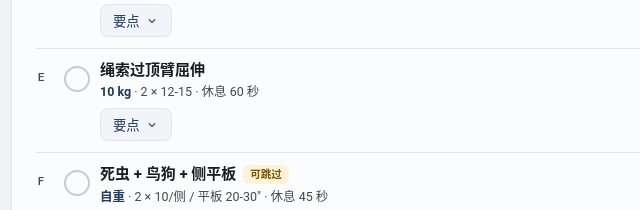
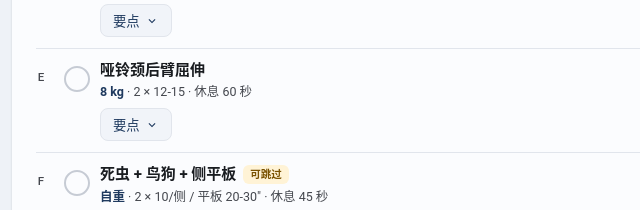
Before and after one commit to CycloneKay/yundon, a website: page index.html in a window 1280 px wide. Shown: the part 2259-2469 px from the top of the page, 0-640 px from the left. Drawn offline with Linux system fonts and the light colour scheme.

Commit message:
将绳索过顶臂屈伸替换为哑铃颈后臂屈伸（同练三头长头，哑铃更可控、不加重肩肘压力）

```diff
--- a/index.html
+++ b/index.html
@@ -277,7 +277,7 @@ var D1=[
  ["C","坐姿推肩机",0,["空载","2.5 kg/边","2.5 kg/边","5 kg/边","5 kg/边"],"3","10-12","90 秒","靠背接近竖直，全程不塌腰。肩前侧不适就把重量减半、缩小行程，或退回空载。"],
  ["D","哑铃侧平举",0,["4 kg","5 kg","5 kg","6 kg","7.5 kg"],"4","12-15","60 秒","重量是每只手。小重量慢速，顶峰停 1 秒。这是最容易贪重的动作，宁轻勿重——用惯性甩起来的侧平举等于没练。"],
  ["E","绳索三头下压",0,["10 kg","12.5 kg","15 kg","15 kg","17.5 kg"],"3","12-15","60 秒","大臂夹紧体侧不动，只动小臂。身体不要前后晃借力。"],
- ["F","绳索过顶臂屈伸",0,["10 kg","12.5 kg","15 kg","15 kg","17.5 kg"],"3","10-12","60 秒","背对滑轮，肘尖朝前不动，只动小臂。三头长头决定手臂围度，别省这一步。"],
+ ["F","哑铃颈后臂屈伸",0,["8 kg","10 kg","10 kg","12.5 kg","15 kg"],"3","10-12","60 秒","双手共握一只哑铃置于颈后，大臂贴近耳侧固定不动，只做肘部屈伸、慢速下放。三头长头决定手臂围度，别省这一步。"],
  ["末尾","弹力带拉开 + 过顶环绕",1,["轻带","轻带","轻带","轻带","轻带"],"3+2","20 / 15","45 秒","体态方案一，每天都可做，不限训练日。"]
 ];
 var D2=[
@@ -294,7 +294,7 @@ var D3=[
  ["B","腿屈伸机",0,["10 kg","12.5 kg","15 kg","15-20 kg","20 kg"],"4","12-15","75 秒","股四头孤立，顶峰停 1 秒慢放。膝前侧不适就减重、缩小行程。这是腿部第二个动作，位置提前。"],
  ["C","上斜哑铃卧推",0,["10 kg","10 kg","12.5 kg","12.5 kg","15 kg"],"3","10-12","90 秒","重量是每只手。椅背 30°，躺下时用大腿把哑铃顶上去，别从地上硬拽。"],
  ["D","坐姿侧平举（器械）",0,["空载","2.5 kg/边","2.5 kg/边","5 kg/边","5 kg/边"],"3","12-15","60 秒","肩中束补量，让肩变宽的关键。没有这个器械就用绳索单臂侧平举代替。"],
- ["E","绳索过顶臂屈伸",0,["10 kg","12.5 kg","12.5 kg","15 kg","17.5 kg"],"3","12-15","60 秒","背对滑轮，肘尖朝前不动。手肘略向前收，能减轻肩肘压力。"],
+ ["E","哑铃颈后臂屈伸",0,["8 kg","10 kg","10 kg","12.5 kg","15 kg"],"3","12-15","60 秒","双手共握一只哑铃置于颈后，大臂贴近耳侧固定；手肘略向前收可减轻肩肘压力，手臂酸痛就减重。"],
  ["F","死虫 + 鸟狗 + 侧平板",1,["自重","自重","自重","自重","自重"],"各 3","10/侧\n平板 20-30\"","45 秒","替代卷腹和举腿——你有下背痛，禁止做腰椎反复弯曲的动作。"],
  ["收尾","坡度快走",1,["坡度 8-10","坡度 8-10","坡度 8-10","坡度 8-10","坡度 8-10"],"1","12 分钟","—","只做 10-15 分钟，作用是把食欲拉起来。不要做长时间有氧，你要增重。"]
 ];
@@ -306,7 +306,7 @@ var D4=[
  ["E","面拉 + 绳索三头下压",0,["5 / 10","5 / 10","5 / 12.5","7.5 / 12.5","7.5 / 15"],"3+3","各 15","60 秒","超级组，两个动作连着做。面拉肘高于手，下压大臂固定。"],
  ["F","绳索弯举 + 反向弯举",0,["7.5 / 5","7.5 / 5","10 / 5","10 / 7.5","12.5 / 7.5"],"3+3","各 12","60 秒","超级组。离心慢放，大臂不摆动。"]
 ];
-var DELOAD={"面拉":"5 kg","杠铃平板卧推":"空杆","上斜推胸机":"2.5 kg/边","坐姿推肩机":"2.5 kg/边","哑铃侧平举":"2.5 kg","绳索三头下压":"10 kg","绳索过顶臂屈伸":"10 kg","弹力带拉开 + 过顶环绕":"轻带","高位下拉":"25 kg","坐姿划船机":"2.5 kg/边","挂片式划船机":"空载","俯身哑铃飞鸟":"2.5 kg","绳索弯举 + 锤式弯举":"7.5 kg","死虫 + 鸟狗 + 侧平板":"自重","史密斯机深蹲":"空杆","腿屈伸机":"10 kg","上斜哑铃卧推":"7.5 kg","坐姿侧平举（器械）":"空载","坡度快走":"坡度 8-10","高位下拉（反握）":"20 kg","绳索夹胸":"5 kg","绳索侧平举":"2.5 kg","面拉 + 绳索三头下压":"5 / 7.5","绳索弯举 + 反向弯举":"7.5 / 5"};
+var DELOAD={"面拉":"5 kg","杠铃平板卧推":"空杆","上斜推胸机":"2.5 kg/边","坐姿推肩机":"2.5 kg/边","哑铃侧平举":"2.5 kg","绳索三头下压":"10 kg","哑铃颈后臂屈伸":"8 kg","弹力带拉开 + 过顶环绕":"轻带","高位下拉":"25 kg","坐姿划船机":"2.5 kg/边","挂片式划船机":"空载","俯身哑铃飞鸟":"2.5 kg","绳索弯举 + 锤式弯举":"7.5 kg","死虫 + 鸟狗 + 侧平板":"自重","史密斯机深蹲":"空杆","腿屈伸机":"10 kg","上斜哑铃卧推":"7.5 kg","坐姿侧平举（器械）":"空载","坡度快走":"坡度 8-10","高位下拉（反握）":"20 kg","绳索夹胸":"5 kg","绳索侧平举":"2.5 kg","面拉 + 绳索三头下压":"5 / 7.5","绳索弯举 + 反向弯举":"7.5 / 5"};
 var DAYS=[
  {t:"周一 推",s:"胸 / 肩 / 三头",ex:D1},
  {t:"周三 拉",s:"背 / 二头 / 后束",ex:D2},
```
Also changed, not shown: www/index.html (+3 -3 lines).
